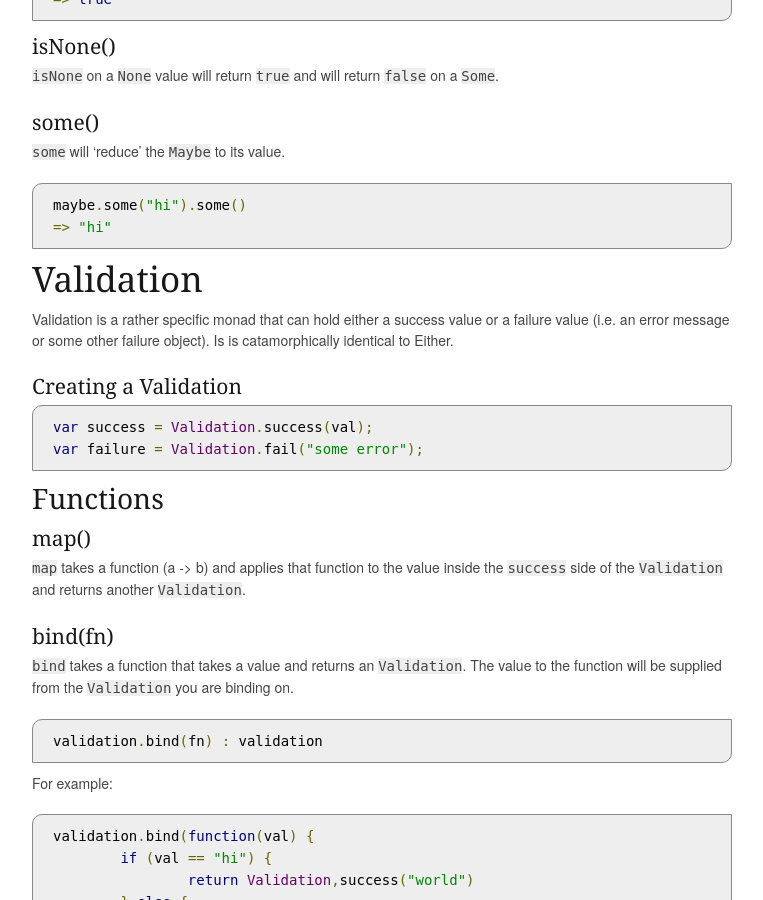
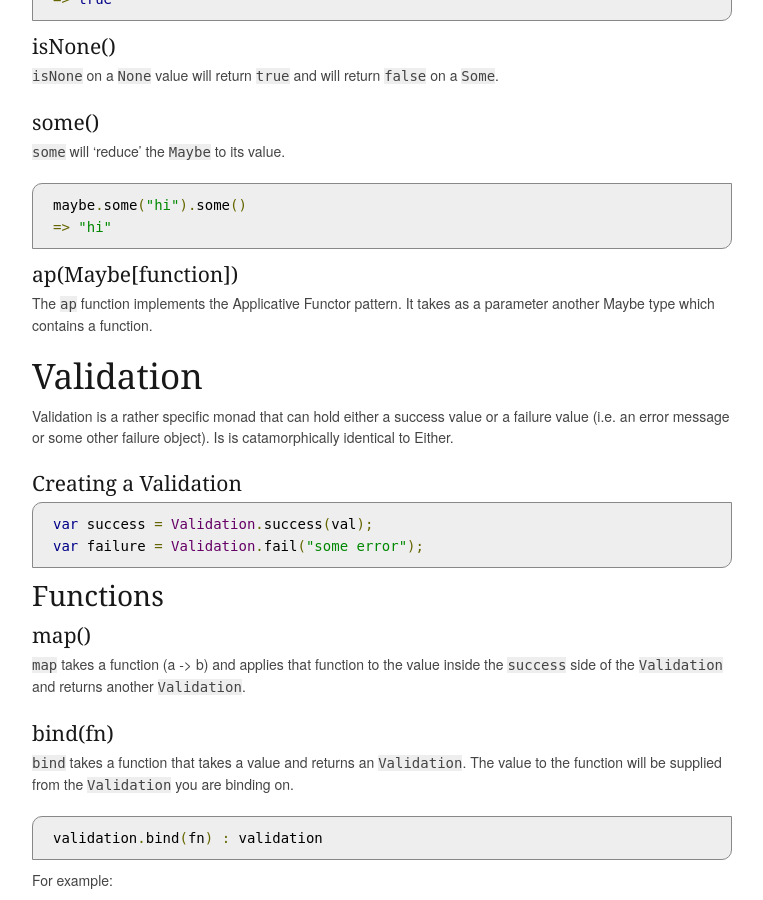
Before and after one commit to monet/monet.js, a Jekyll site: the page built from index.md, in a window 1280 px wide and 900 px high, scrolled down 1622 px. Shown: the whole window, without its empty margins (138-901 px from the left). Built offline with Jekyll 4.4.1, drawn with Linux system fonts in a browser that asks for light colours; nearby versions of some CDN libraries.

Commit message:
issue #19 - Starting to document the `ap` function

```diff
--- a/index.md
+++ b/index.md
@@ -78,6 +78,9 @@ For example:
 	maybe.some("hi").some()
 	=> "hi"
 
+####ap(Maybe[function])
+The `ap` function implements the Applicative Functor pattern.  It takes as a parameter another Maybe type which contains a function.
+
 ## Validation
 Validation is a rather specific monad that can hold either a success value or a failure value (i.e. an error message or some other failure object).  Is is catamorphically identical to Either.
 
```
